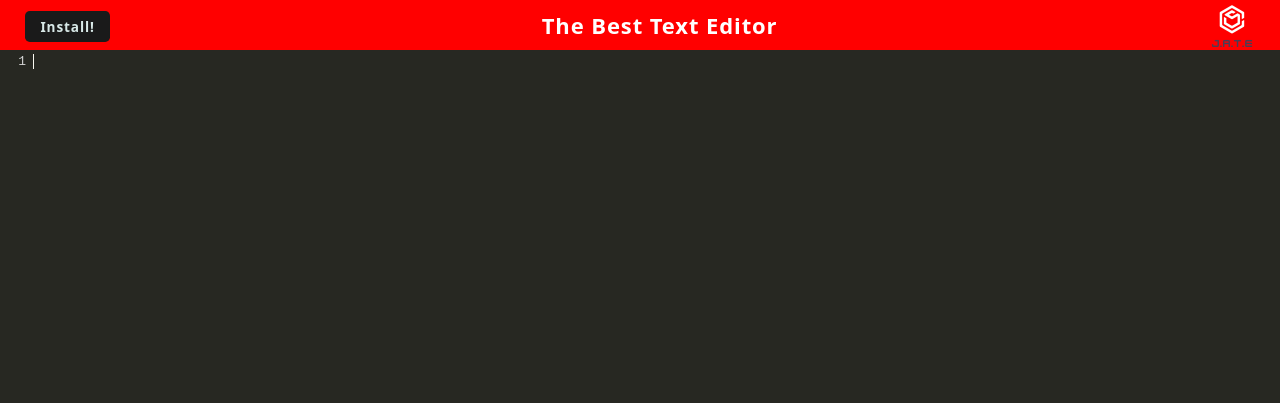
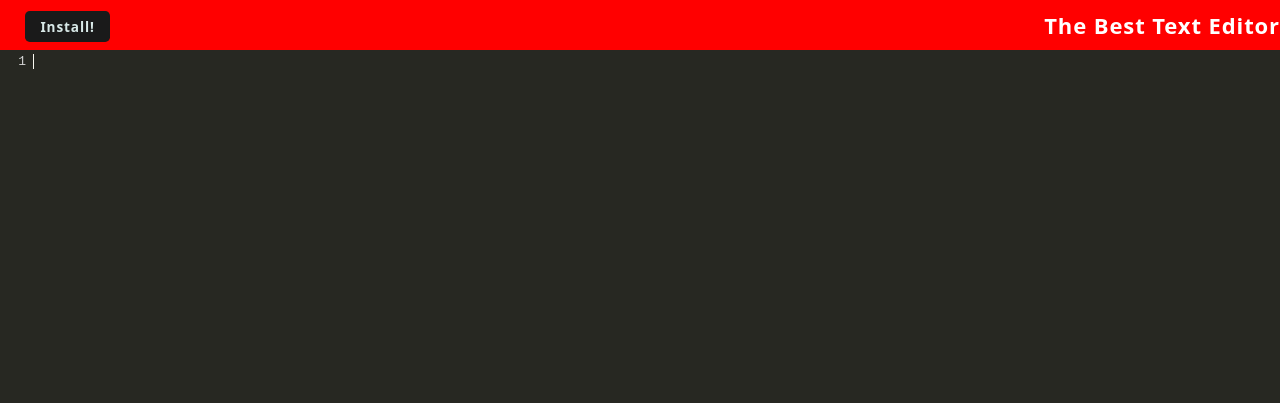
Before and after one commit to Walter-Conwell/bestTextEditor, a website built with webpack: page client/index.html in a window 1280 px wide. Built offline with nearby package versions, Linux system fonts and the light colour scheme; files whose address does not match are found by name.

Commit message:
fixed navbar

```diff
--- a/client/index.html
+++ b/client/index.html
@@ -24,10 +24,6 @@
         <a class="btn btn-sm btn-dark" id="buttonInstall" role="button">Install!</a>
       </div>
      <h1> The Best Text Editor</h1>
-
-      <div class="navbar-brand"
-            ><img src="./assets/icons/icon_96x96.png"
-          /></div>
     </nav>
 
     <main id="main">
```
